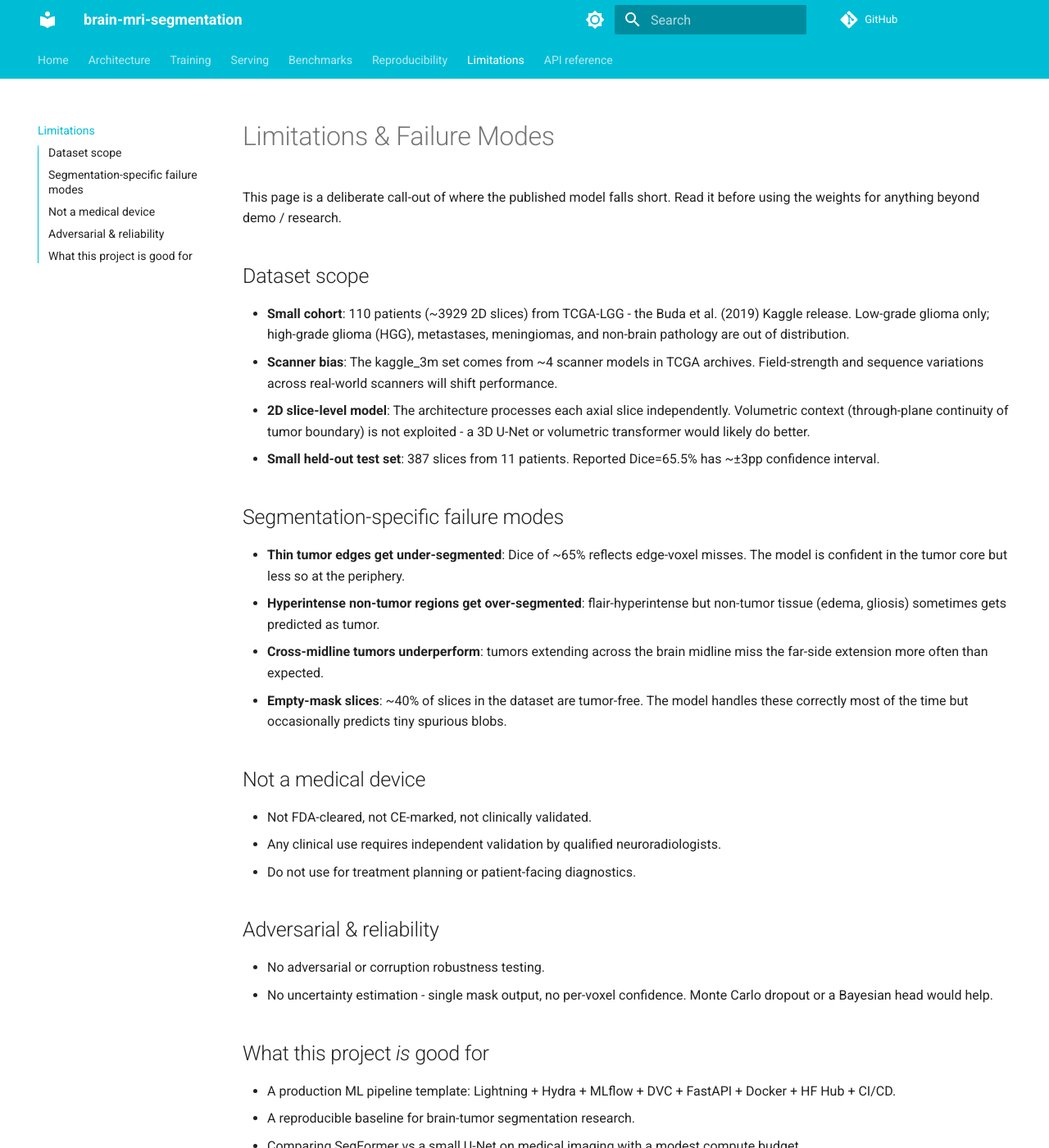
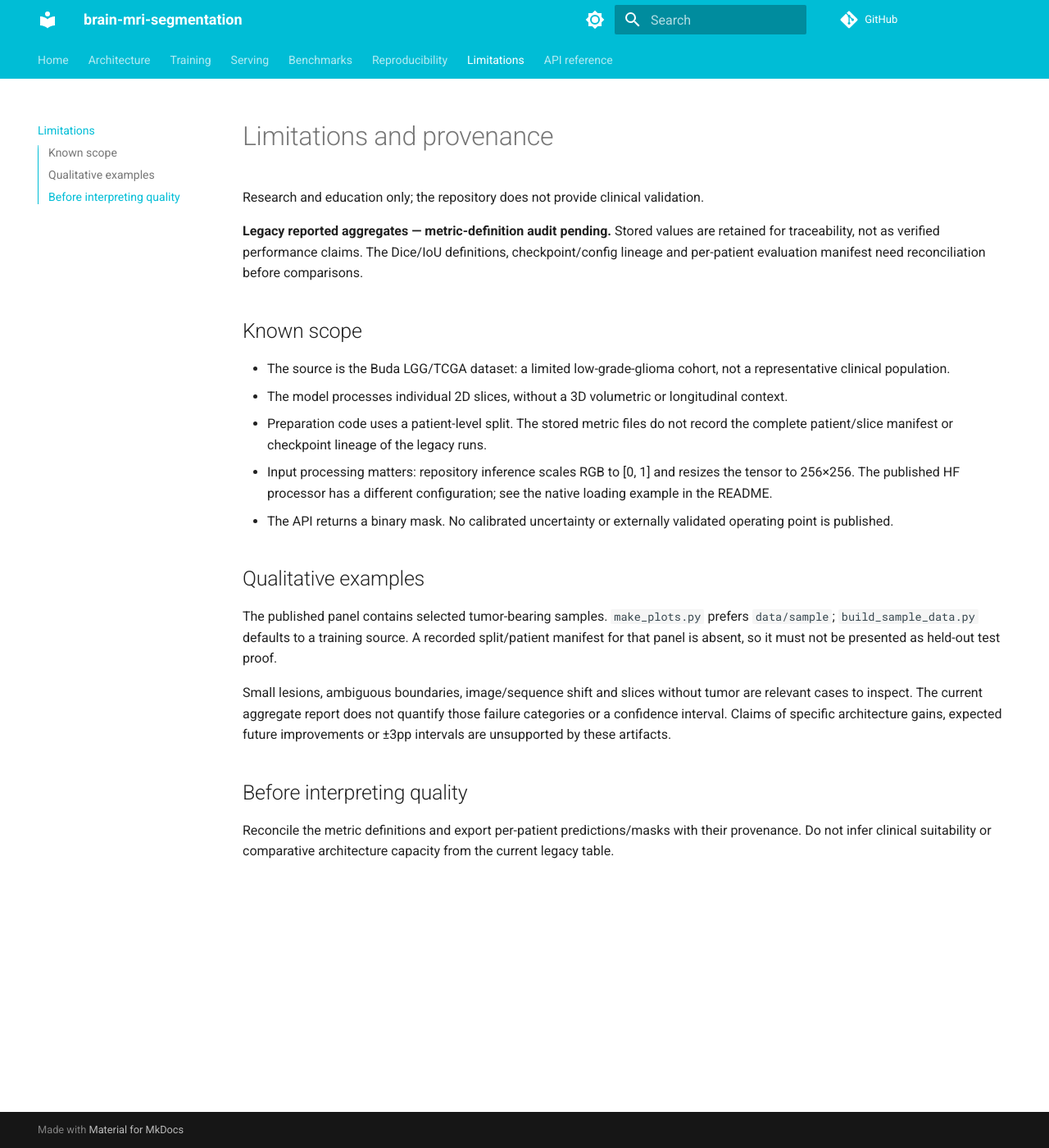
Before and after one commit to kiselyovd/brain-mri-segmentation, an MkDocs documentation site: the page built from docs/LIMITATIONS.md, in a window 1280 px wide and 1400 px high. Shown: the whole window at 82% size. Built offline with MkDocs 1.6.1 and Material for MkDocs 9.7.7, drawn with Linux system fonts in a browser that asks for light colours; comment, search, counter and statistics services are not loaded; some of the changed text lies outside the part shown.

Commit message:
docs: clarify MRI evaluation provenance and native inference

```diff
--- a/docs/LIMITATIONS.md
+++ b/docs/LIMITATIONS.md
@@ -1,34 +1,23 @@
-# Limitations & Failure Modes
+# Limitations and provenance
 
-This page is a deliberate call-out of where the published model falls short. Read it before using the weights for anything beyond demo / research.
+Research and education only; the repository does not provide clinical validation.
 
-## Dataset scope
+**Legacy reported aggregates — metric-definition audit pending.** Stored values are retained for traceability, not as verified performance claims. The Dice/IoU definitions, checkpoint/config lineage and per-patient evaluation manifest need reconciliation before comparisons.
 
-- **Small cohort**: 110 patients (~3929 2D slices) from TCGA-LGG - the Buda et al. (2019) Kaggle release. Low-grade glioma only; high-grade glioma (HGG), metastases, meningiomas, and non-brain pathology are out of distribution.
-- **Scanner bias**: The kaggle_3m set comes from ~4 scanner models in TCGA archives. Field-strength and sequence variations across real-world scanners will shift performance.
-- **2D slice-level model**: The architecture processes each axial slice independently. Volumetric context (through-plane continuity of tumor boundary) is not exploited - a 3D U-Net or volumetric transformer would likely do better.
-- **Small held-out test set**: 387 slices from 11 patients. Reported Dice=65.5% has ~±3pp confidence interval.
+## Known scope
 
-## Segmentation-specific failure modes
+- The source is the Buda LGG/TCGA dataset: a limited low-grade-glioma cohort, not a representative clinical population.
+- The model processes individual 2D slices, without a 3D volumetric or longitudinal context.
+- Preparation code uses a patient-level split. The stored metric files do not record the complete patient/slice manifest or checkpoint lineage of the legacy runs.
+- Input processing matters: repository inference scales RGB to [0, 1] and resizes the tensor to 256×256. The published HF processor has a different configuration; see the native loading example in the README.
+- The API returns a binary mask. No calibrated uncertainty or externally validated operating point is published.
 
-- **Thin tumor edges get under-segmented**: Dice of ~65% reflects edge-voxel misses. The model is confident in the tumor core but less so at the periphery.
-- **Hyperintense non-tumor regions get over-segmented**: flair-hyperintense but non-tumor tissue (edema, gliosis) sometimes gets predicted as tumor.
-- **Cross-midline tumors underperform**: tumors extending across the brain midline miss the far-side extension more often than expected.
-- **Empty-mask slices**: ~40% of slices in the dataset are tumor-free. The model handles these correctly most of the time but occasionally predicts tiny spurious blobs.
+## Qualitative examples
 
-## Not a medical device
+The published panel contains selected tumor-bearing samples. `make_plots.py` prefers `data/sample`; `build_sample_data.py` defaults to a training source. A recorded split/patient manifest for that panel is absent, so it must not be presented as held-out test proof.
 
-- Not FDA-cleared, not CE-marked, not clinically validated.
-- Any clinical use requires independent validation by qualified neuroradiologists.
-- Do not use for treatment planning or patient-facing diagnostics.
+Small lesions, ambiguous boundaries, image/sequence shift and slices without tumor are relevant cases to inspect. The current aggregate report does not quantify those failure categories or a confidence interval. Claims of specific architecture gains, expected future improvements or ±3pp intervals are unsupported by these artifacts.
 
-## Adversarial & reliability
+## Before interpreting quality
 
-- No adversarial or corruption robustness testing.
-- No uncertainty estimation - single mask output, no per-voxel confidence. Monte Carlo dropout or a Bayesian head would help.
-
-## What this project *is* good for
-
-- A production ML pipeline template: Lightning + Hydra + MLflow + DVC + FastAPI + Docker + HF Hub + CI/CD.
-- A reproducible baseline for brain-tumor segmentation research.
-- Comparing SegFormer vs a small U-Net on medical imaging with a modest compute budget.
+Reconcile the metric definitions and export per-patient predictions/masks with their provenance. Do not infer clinical suitability or comparative architecture capacity from the current legacy table.
```
Also changed, not shown: README.md (+28 -12 lines), README.ru.md (+26 -10 lines), docs/BENCHMARKS.md (+15 -27 lines), docs/REPRODUCIBILITY.md (+5 -3 lines), docs/index.md (+7 -5 lines), docs/model_card.md.j2 (+25 -11 lines), 1 other file.
